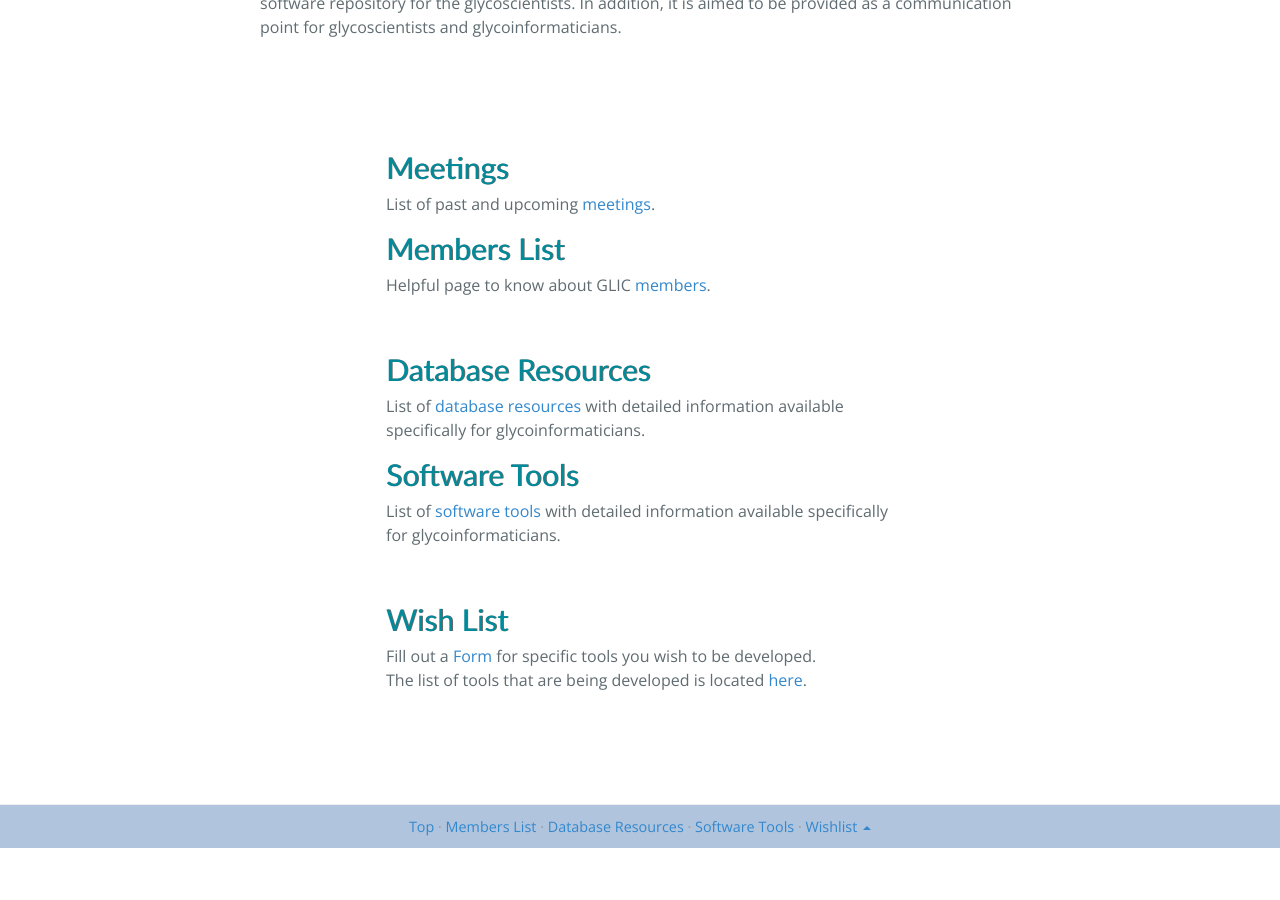
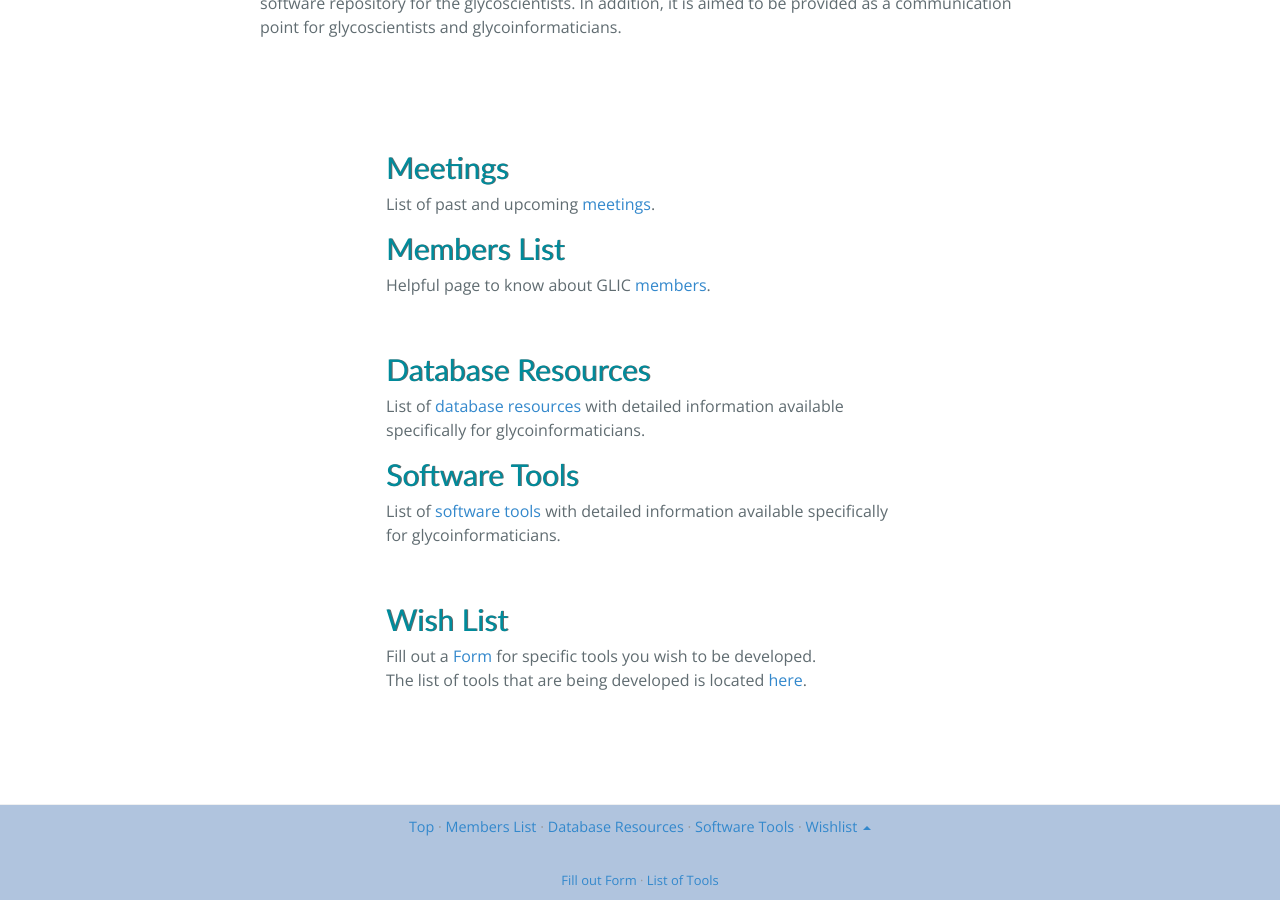
Before and after one commit to AokiCE/testglicpage, a Jekyll site: the page built from index.md, in a window 1280 px wide and 900 px high, scrolled down 598 px. Built offline with Jekyll 4.4.1, drawn with Linux system fonts in a browser that asks for light colours; nearby versions of some CDN libraries; before the commit the page ends 1446 px from its top, so only the background shows below that.

Commit message:
Update menu.html

```diff
--- a/_includes/menu.html
+++ b/_includes/menu.html
@@ -8,8 +8,8 @@
             <li class="menu-item"><a href="https://aokice.github.io/testglicpage/database" >Database Resources</a></li>
             <li class="menu-item"><a href="https://aokice.github.io/testglicpage/software" >Software Tools</a></li>
             <li class="dropup">
-          <a class="dropdown-toggle" data-toggle="dropdown" href="#">Wishlist <span class="caret"></span></a>
-          <ul class="dropdown-menu">
+          <a class="dropup-toggle" data-toggle="dropup" href="#">Wishlist <span class="caret"></span></a>
+          <ul class="dropup-menu">
             <li><a href="https://aokice.github.io/testglicpage/wishList/" target="_blank">Fill out Form</a></li>
             <li><a href="https://aokice.github.io/testglicpage/wishList/toolsList" target="_blank">List of Tools</a></li>
           </ul>
```
